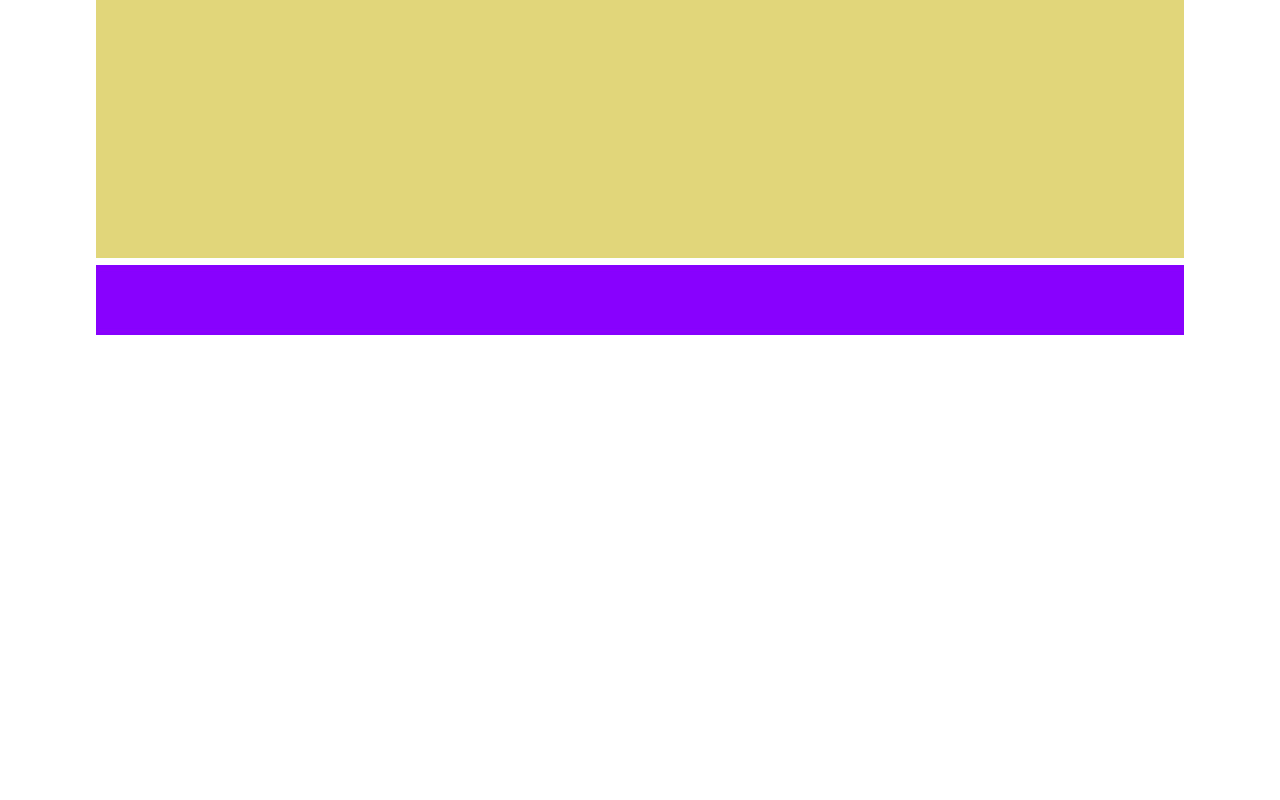
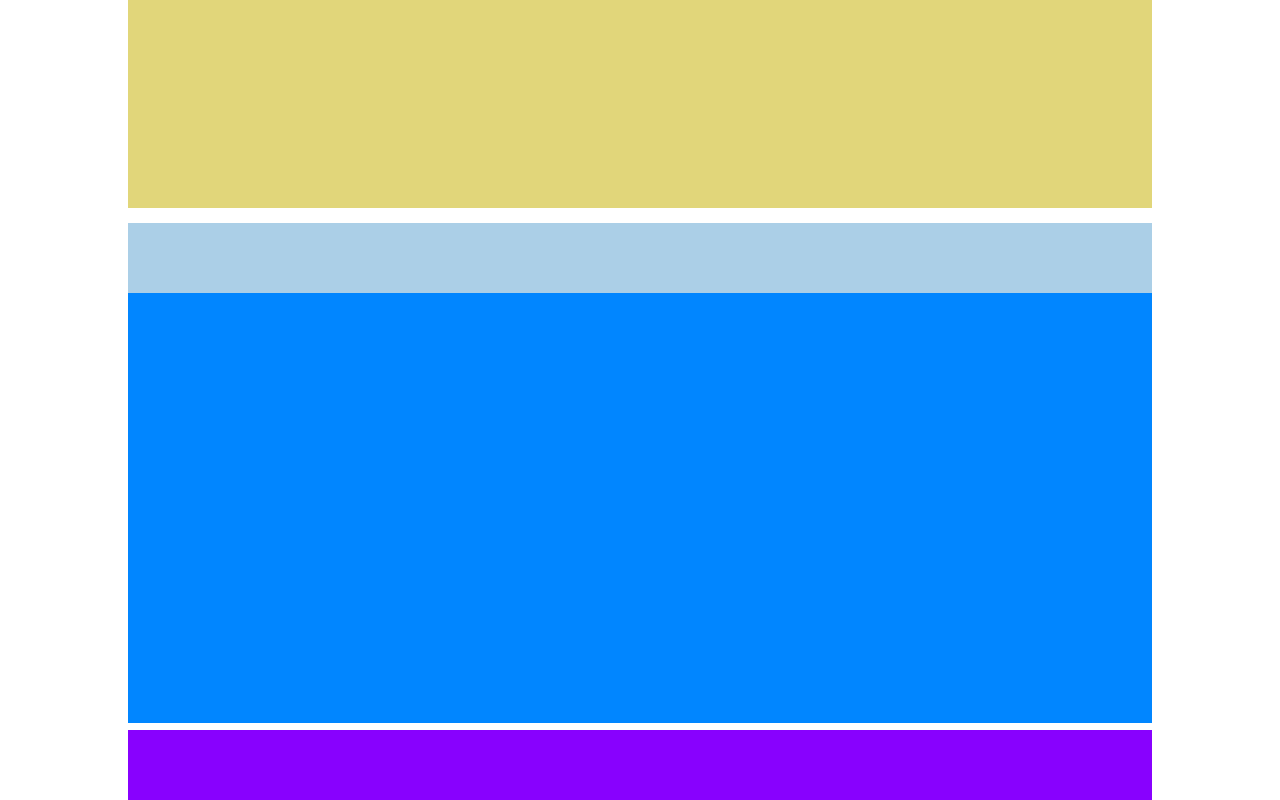
Before and after one commit to valentinacantarelli/htmlcss-struttura-wp, a plain HTML site: page index.html in a window 1280 px wide. Shown: the part 307-1107 px from the top of the page. Before the commit the page ends 800 px from the top, so only its background shows below. Drawn offline with Linux system fonts and the light colour scheme.

Commit message:
aggiornamento colonne

```diff
--- a/css/style.css
+++ b/css/style.css
@@ -11,20 +11,48 @@
     clear: both;
 }
 .container {
-    width: 85%;
+    width: 80%;
     margin: auto;
 }
 /*header*/
 header {
     background-color: #e579e6;
     height: 150px;
-    /*margin: 10px; */
+
 }
+/*MAIN*/
+/*prima sezione main*/
 .sezionefissa {
     background-color: #e1d67a;
-    height: 400px;
+    height: 350px;
     margin-top: 15px;
 }
+/*seconda sezione main*/
+.contenitore-centrale {
+    background-color: #0186ff;
+    height: 500px;
+    margin-top: 15px;
+}
+.barra-superiore {
+    background-color: #abcfe7;
+    height: 70px;
+    margin-bottom: 10px;
+}
+.col-1, .col-2, .col-3 {
+    float: left;
+    background-color: #abcfe7;
+}
+.col-1, .col-3 {
+    width:25%;
+
+}
+.col-2 {
+    width: calc(50% - 10px);
+    margin: 5px;
+}
+
+
+
 /*footer*/
 footer {
     background-color: #8801fe;
--- a/index.html
+++ b/index.html
@@ -16,10 +16,15 @@
                 <!-- sezione fissa -->
                 <div class="sezionefissa"></div>
                 <!-- sezione float -->
-                <div class="clearfix">
-                    <div></div>
-                    <div></div>
-                    <div></div>
+                <div class="sezione-float">
+                    <div class="contenitore-centrale">
+                        <div class="barra-superiore"></div>
+                        <div class="clearfix colonne">
+                            <div class="col-1"></div>
+                            <div class="col-2"></div>
+                            <div class="col-3"></div>
+                        </div>
+                    </div>
                 </div>
             </main>
             <!-- footer -->
```
